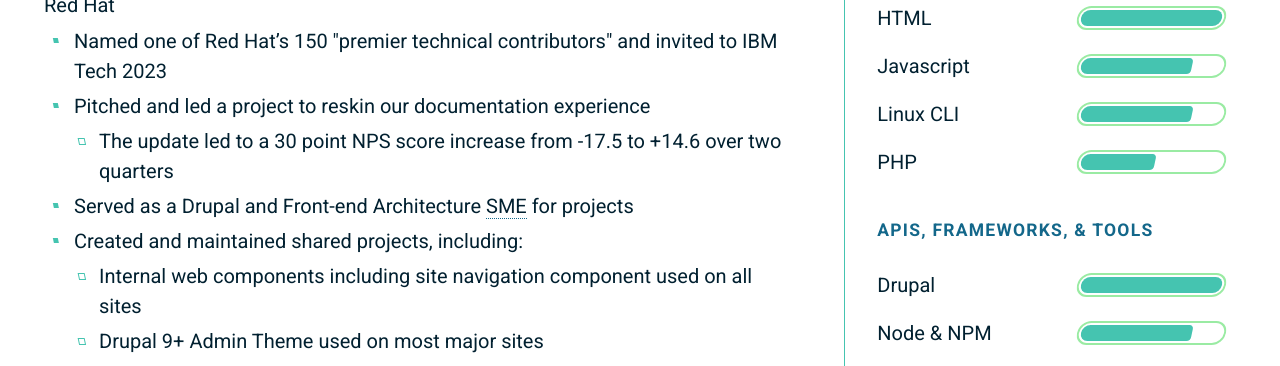
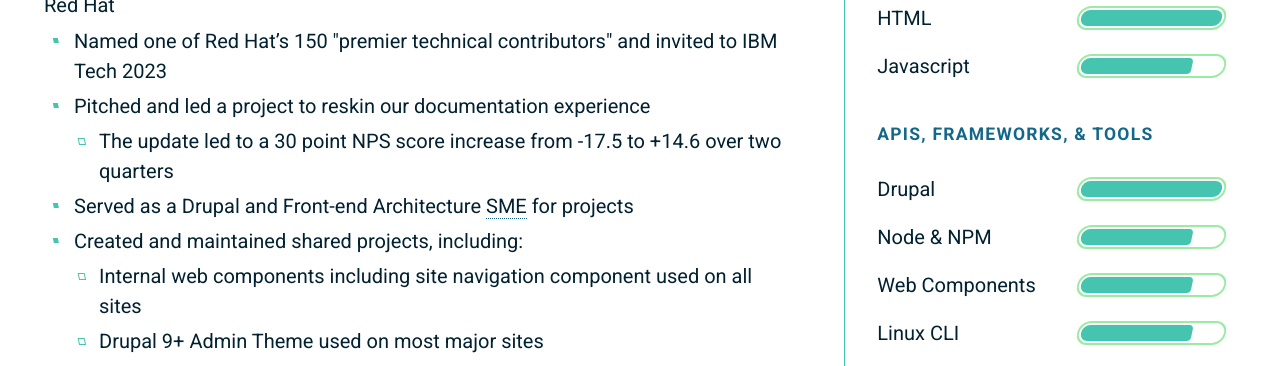
Before and after one commit to wesruv/resume, a website: page index.html in a window 1280 px wide. Shown: the part 263-629 px from the top of the page. Drawn offline with Linux system fonts and the light colour scheme.

Commit message:
Recategorized Linux CLI and got rid of Dupe PHP in skills

```diff
--- a/index.html
+++ b/index.html
@@ -278,14 +278,6 @@
             Javascript
             <span class="skill__level skill__level--advanced" title="Advanced (3 out of 4)"></span>
           </li>
-          <li>
-            Linux CLI
-            <span class="skill__level skill__level--advanced" title="Advanced (3 out of 4)"></span>
-          </li>
-          <li>
-            PHP
-            <span class="skill__level skill__level--proficient" title="Proficient (2 out of 4)"></span>
-          </li>
         </ul>
       </div>
 
@@ -302,6 +294,10 @@
           </li>
           <li>
             Web Components
+            <span class="skill__level skill__level--advanced" title="Advanced (3 out of 4)"></span>
+          </li>
+          <li>
+            Linux CLI
             <span class="skill__level skill__level--advanced" title="Advanced (3 out of 4)"></span>
           </li>
           <li>
```
